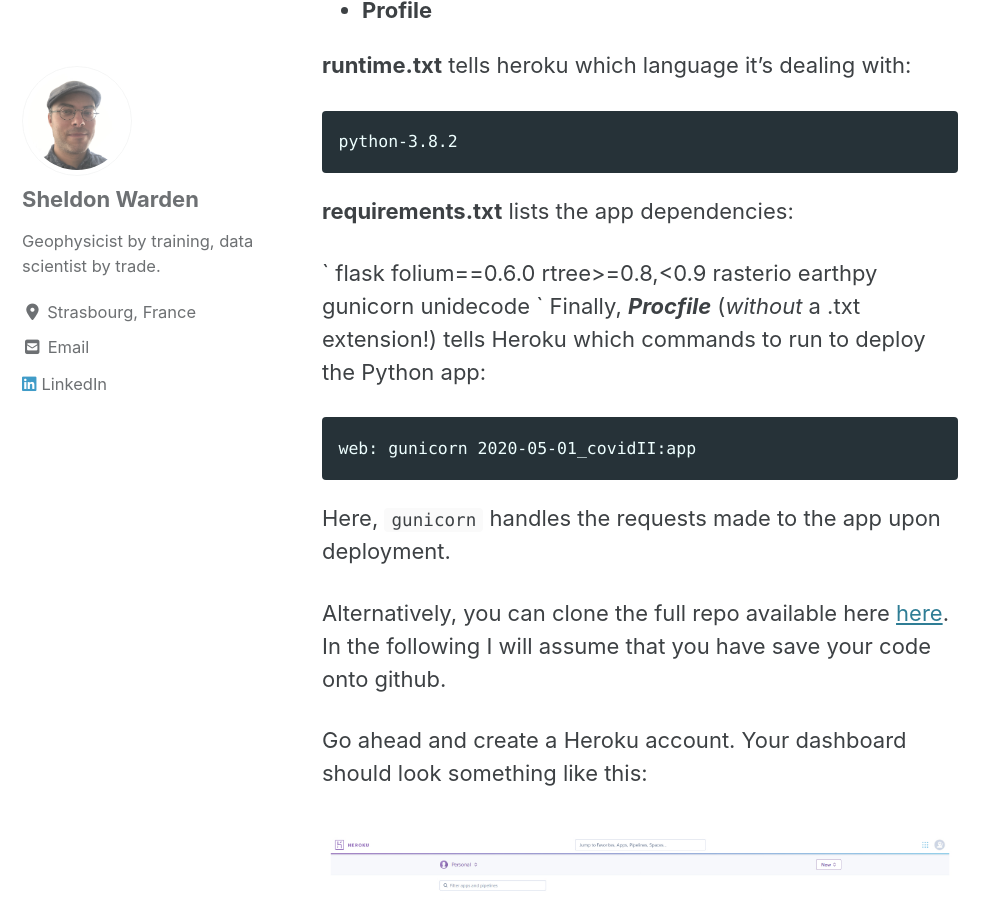
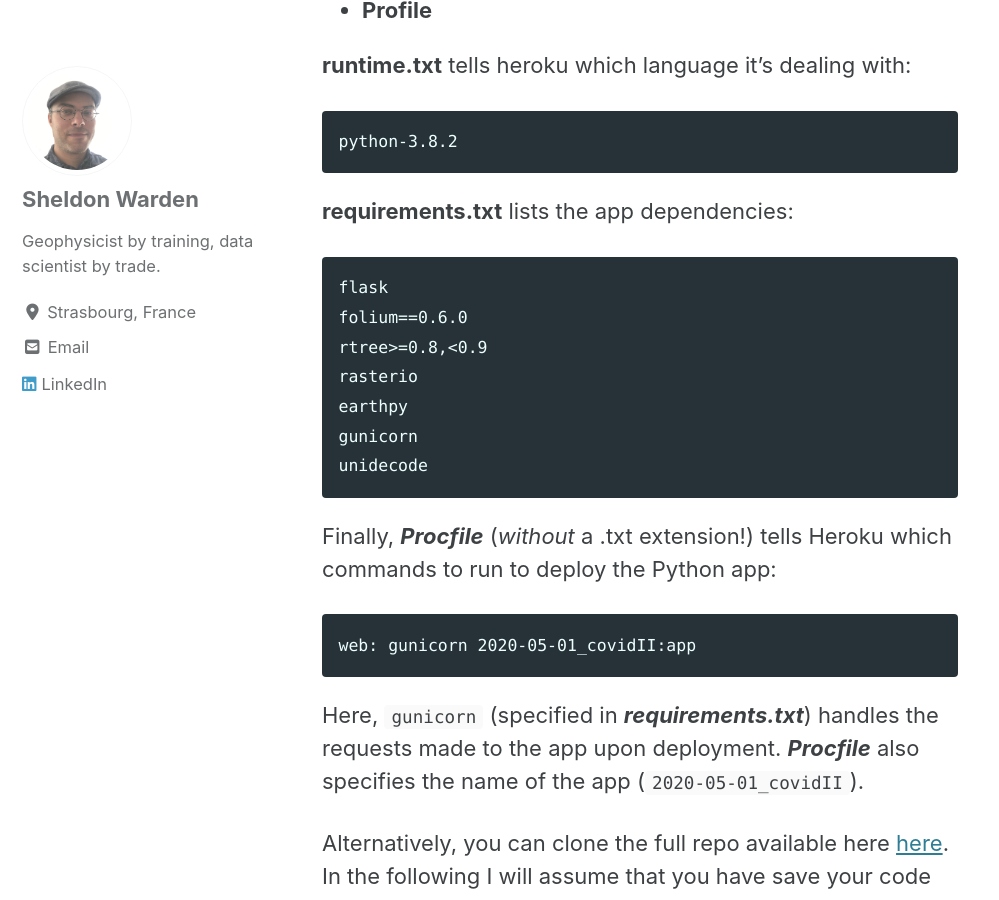
Before and after one commit to Ovide19/blog, a Jekyll site: the page built from _posts/2020-05-01-covidII.md, in a window 1280 px wide and 900 px high, scrolled down 4149 px. Shown: the whole window, without its empty margins (0-999 px from the left). Built offline with Jekyll 4.4.1, drawn with Linux system fonts in a browser that asks for light colours; cached includes are drawn as plain includes; nearby versions of some CDN libraries.

````diff
--- a/_posts/2020-05-01-covidII.md
+++ b/_posts/2020-05-01-covidII.md
@@ -114,7 +114,7 @@ python-3.8.2
 
 **requirements.txt** lists the app dependencies:
 
-`
+```
 flask
 folium==0.6.0
 rtree>=0.8,<0.9
@@ -122,14 +122,15 @@ rasterio
 earthpy
 gunicorn
 unidecode
-`
+```
+
 Finally, ***Procfile*** (*without* a .txt extension!) tells Heroku which commands to run to deploy the Python app:
 
 ```
 web: gunicorn 2020-05-01_covidII:app
 ```
 
-Here, `gunicorn` handles the requests made to the app upon deployment.
+Here, `gunicorn` (specified in ***requirements.txt***) handles the requests made to the app upon deployment. ***Procfile*** also specifies the name of the app (`2020-05-01_covidII`).
 
 
 
````
